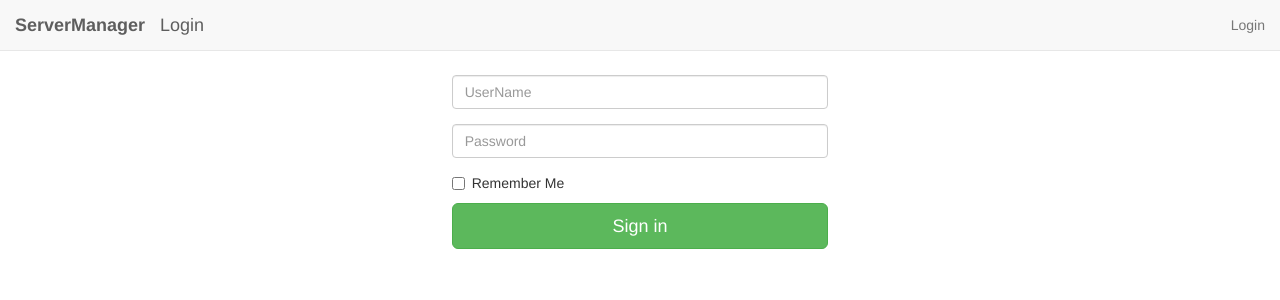
After one commit to rlichiere/server-manager, a Django app: template front/templates/front/login.html in a window 1280 px wide. The commit adds this page. Shown: the top 300 px of the page. Run offline with Django 3.2, Linux system fonts and the light colour scheme; the template is opened without the code that fills it: values that come from a table or form of the project are taken from there, others are empty; parts of the project's set-up code (start-up, migrations or seed data) failed here and were passed over; some libraries are stand-ins or nearby versions.

Commit message:
# 0.0.2 * solved temporarily a /static/ problem with --insecure option * added login/logout

```diff
--- /dev/null
+++ b/front/forms.py
@@ -0,0 +1,9 @@
+from django import forms
+
+from django.contrib.auth.forms import AuthenticationForm
+from django.forms.widgets import PasswordInput
+
+
+class FrontAuthForm(AuthenticationForm):
+    username = forms.CharField()
+    password = forms.CharField(widget=PasswordInput())
--- a/front/templates/front/base.html
+++ b/front/templates/front/base.html
@@ -21,17 +21,22 @@
                     <span class="icon-bar"></span>
                     <span class="icon-bar"></span>
                 </button>
-                    <span class="navbar-brand"><strong>ServerManager</strong> {% block title %}{% endblock %}</span>
+                <span class="navbar-brand" style="display: flex;align-items: center;">
+                    <a class="navbar-brand" href="{% url 'home' %}"><strong>ServerManager</strong></a>
+                    {% block title %}{% endblock %}
+                </span>
             </div>
             <div id="navbar" class="navbar-collapse collapse">
                 <ul class="nav navbar-nav navbar-right">
                     {% if request.user.is_superuser %}
                     <li><a href="{% url "home" %}">Applications</a></li>
                     <li><a href="{% url "readme" %}">Readme</a></li>
-                        {# <!--<li><a href="{% url "logout" %}">Logout</a></li>-->#}
                     {# <!--<li><a data-toggle="modal" data-target="#ShowDocumentationModal" data-keyboard="false" href="{% url "documentation" %}">Documentation</a></li>-->#}
+                    <li><a href="/admin">Admin</a></li>
+                    <li><a href="{% url "front-logout" %}">Logout</a></li>
+                    {% else %}
+                        <li><a href="{% url "front-login" %}">Login</a></li>
                     {% endif %}
-                        <li><a href="/admin">Admin</a></li>
                 </ul>
             </div>
         </div>
--- /dev/null
+++ b/front/templates/front/login.html
@@ -0,0 +1,36 @@
+{% extends 'front/base.html' %}
+<!--{% load staticfiles %}-->
+{% load widget_tweaks %}
+
+{% block head_title %}Login{% endblock %}
+{% block title %}Login{% endblock %}
+
+{% block body %}
+<div class="panel-body">
+    <div class="col-sm-4 col-sm-offset-4">
+        <br />
+        <br />
+        <br />
+        <form role="form" method="post" action="{% url 'front-login' %}">
+            {% csrf_token %}
+            <fieldset>
+                <div class="form-group">
+                    {% render_field form.username class+="form-control" placeholder="UserName" %}
+                </div>
+                <div class="form-group">
+                    {% render_field form.password class+="form-control" placeholder="Password" %}
+                </div>
+                <div class="checkbox">
+                    <label>
+                        <input name="remember" type="checkbox" value="Remember Me">Remember Me
+                    </label>
+                </div>
+                <button class="btn btn-lg btn-success btn-block" type="submit">Sign in</button>
+            </fieldset>
+            {% if form.errors %}
+                <p style="color:red;">Username or password incorrect. Please try again.</p>
+            {% endif %}
+        </form>
+    </div>
+</div>
+{% endblock %}
--- a/front/urls.py
+++ b/front/urls.py
@@ -14,13 +14,19 @@ Including another URLconf
     2. Add a URL to urlpatterns:  url(r'^blog/', include('blog.urls'))
 """
 from django.conf.urls import url, include
+from django.contrib.auth import views as auth_views
 from django.contrib import admin
 
-import views as front_views
+import views
+import forms
 
 
 urlpatterns = [
     url(r'^admin/', admin.site.urls),
     url(r'^', include('containermanager.urls')),
-    url(r'^readme$', front_views.ReadmeView.as_view(), name='readme'),
+
+    url(r'^readme$', views.ReadmeView.as_view(), name='readme'),
+    url(r'^login/$', auth_views.login, {'template_name': 'front/login.html',
+                                        'authentication_form': forms.FrontAuthForm}, name='front-login'),
+    url(r'^logout/$', auth_views.logout, {'next_page': '/login'}, name='front-logout'),
 ]
--- a/requirements.txt
+++ b/requirements.txt
@@ -1,5 +1,5 @@
 Django==1.9
 PyYAML==3.11
-# django-widget-tweaks==1.4.1
+django-widget-tweaks==1.4.1
 # json2html==1.2.1
 MySQL-python==1.2.5
```
Also changed, not shown: core/config/config.py (+20 -16 lines), servermanager/settings.py (+8 -0 lines), README.md, 2 other files. Lines whose indentation alone changed are shown as unchanged.
